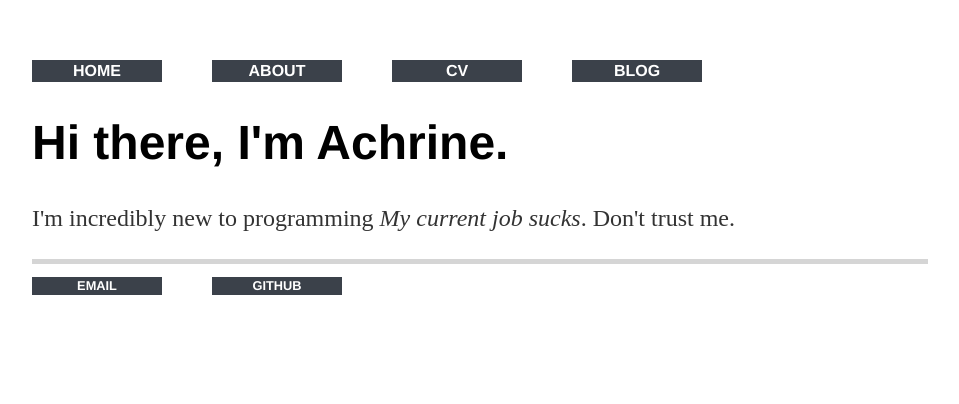
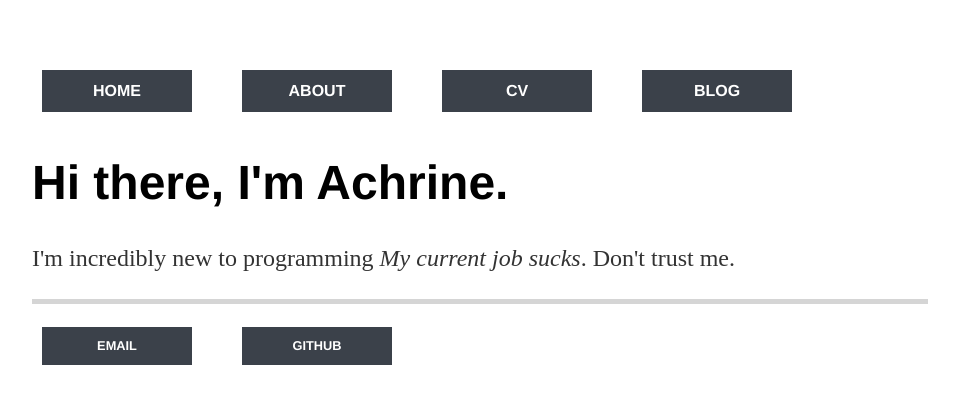
Before and after one commit to Achrine/achrine.github.io, a Jekyll site: the page built from index.html, in a window 1280 px wide. Shown: the top 404 px of the page, without its empty margins (160-1119 px from the left). Built offline with Jekyll 4.4.1, drawn with Linux system fonts in a browser that asks for light colours.

Commit message:
Update main.css

```diff
--- a/css/main.css
+++ b/css/main.css
@@ -14,10 +14,10 @@ h4 { font-size: 1.9em; }
 nav ul, footer ul {
 	font-size: 1em;
 	font-family: 'Helvetica', 'Arial', 'Sans-Serif';
-	padding: 0px;
+	padding: 10px;
 	list-style: none;
 	font-weight: bold;
-	margin: 5;
+	margin: 50;
 	overflow: hidden;
 }
 nav ul li, footer ul li {
@@ -33,7 +33,7 @@ a:link, a:visited {
     color: #FFFFFF;
     background-color: #3b414a;
     text-align: center;
-    padding: 0px;
+    padding: 10px;
     text-decoration: none;
     text-transform: uppercase;
 }
```
